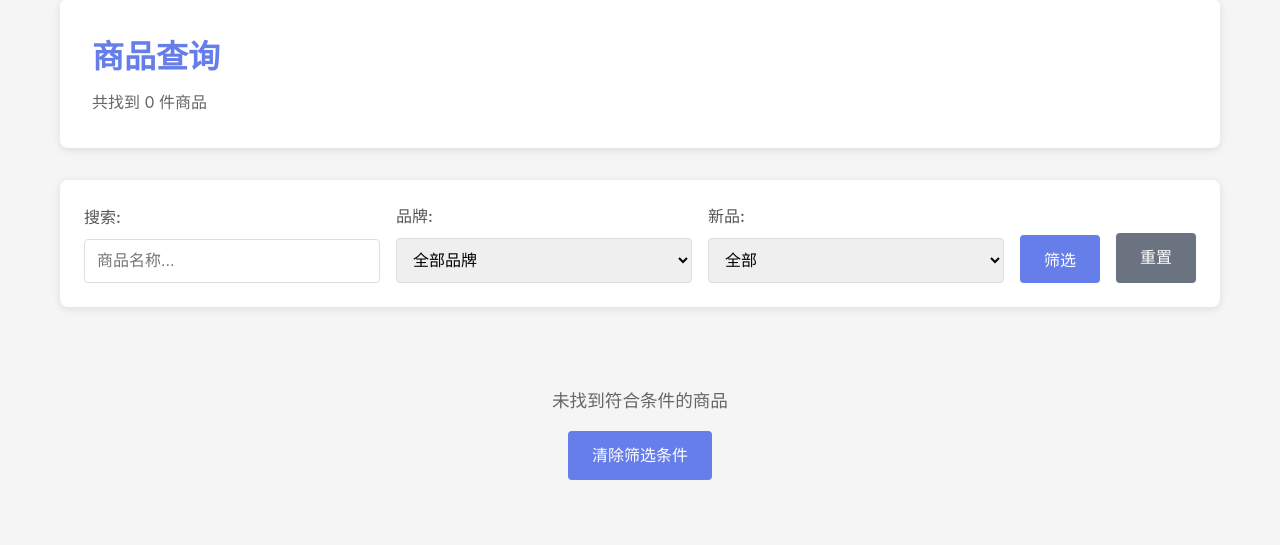
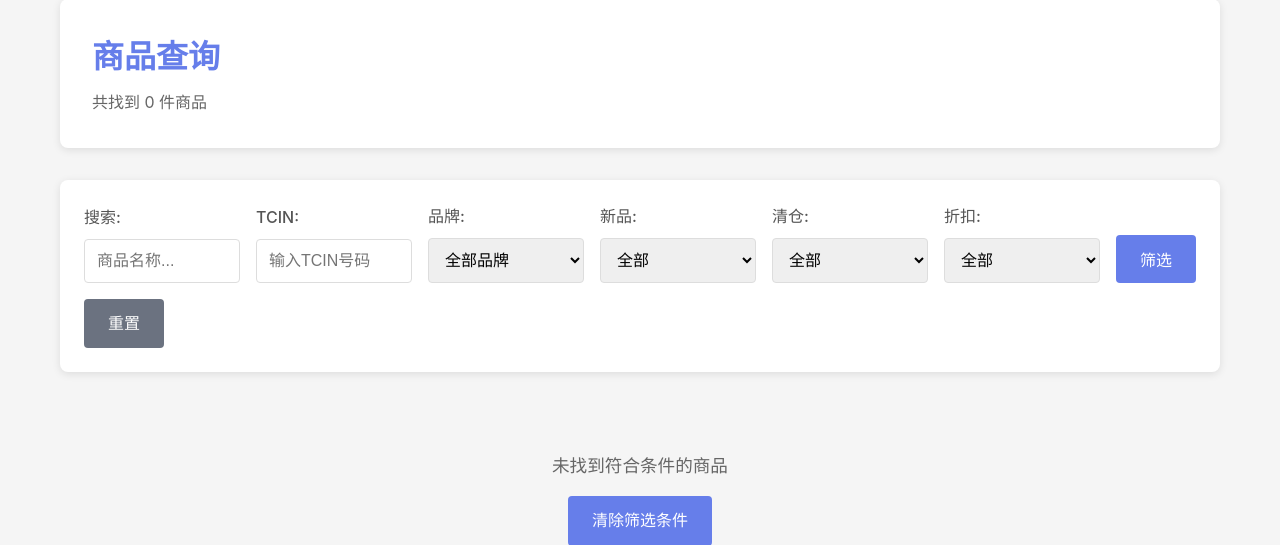
Before and after one commit to RaynaLi520/data0415-, a Flask app: page /products in a window 1280 px wide. Shown: the part 139-684 px from the top of the page. Run offline with Flask 3, Linux system fonts and the light colour scheme; data that the repository does not hold is empty.

Commit message:
Add TCIN search and clearance/discount filters
- Added TCIN exact search functionality
- Added clearance products filter (288 items)
- Added discounted products filter (883 items)
- Updated product listing page with new filter options
- Fixed daily new arrivals image URLs to use UUID format
- Updated placeholder image reference to SVG format

🤖 Generated with [Lingma](https://lingma.aliyun.com)

```diff
--- a/mission0415-/FAAM/app.py
+++ b/mission0415-/FAAM/app.py
@@ -124,6 +124,9 @@ def products():
     brand = request.args.get('brand', '')
     is_new = request.args.get('is_new', '')
     search = request.args.get('search', '')
+    tcin = request.args.get('tcin', '')
+    is_clearance = request.args.get('is_clearance', '')
+    has_discount = request.args.get('has_discount', '')
     page = request.args.get('page', 1, type=int)
     per_page = 24
 
@@ -142,6 +145,19 @@ def products():
     if is_new == 'yes':
         query += ' AND is_new = "Yes"'
         count_query += ' AND is_new = "Yes"'
+
+    if tcin:
+        query += ' AND tcin = ?'
+        count_query += ' AND tcin = ?'
+        params.append(tcin)
+
+    if is_clearance == 'yes':
+        query += ' AND is_clearance = "Yes"'
+        count_query += ' AND is_clearance = "Yes"'
+
+    if has_discount == 'yes':
+        query += ' AND (discount_percentage IS NOT NULL AND discount_percentage != "" AND discount_percentage != "0%")'
+        count_query += ' AND (discount_percentage IS NOT NULL AND discount_percentage != "" AND discount_percentage != "0%")'
 
     if search:
         query += ' AND (title LIKE ? OR brand LIKE ?)'
@@ -167,6 +183,9 @@ def products():
                          brand=brand,
                          is_new=is_new,
                          search=search,
+                         tcin=tcin,
+                         is_clearance=is_clearance,
+                         has_discount=has_discount,
                          total=total)
 
 @app.route('/new-arrivals')
--- a/mission0415-/FAAM/templates/new_arrivals.html
+++ b/mission0415-/FAAM/templates/new_arrivals.html
@@ -25,7 +25,7 @@
     <div class="product-card">
         <div class="product-image">
             {% if product.image_url %}
-            <img src="{{ product.image_url }}" alt="{{ product.title }}" onerror="this.src='/static/images/placeholder.jpg'">
+            <img src="{{ product.image_url }}" alt="{{ product.title }}" onerror="this.src='/static/images/placeholder.svg'">
             {% else %}
             <div class="no-image">暂无图片</div>
             {% endif %}
@@ -40,8 +40,8 @@
                 <span class="current-price">${{ "%.2f"|format(product.price) if product.price else 'N/A' }}</span>
             </div>
 
-            {% if product.color %}
-            <p class="product-color">颜色: {{ product.color }}</p>
+            {% if product.color_summary %}
+            <p class="product-color">{{ product.color_summary }}</p>
             {% endif %}
 
             <div class="product-actions">
--- a/mission0415-/FAAM/templates/products.html
+++ b/mission0415-/FAAM/templates/products.html
@@ -13,6 +13,11 @@
         <div class="filter-group">
             <label for="search">搜索:</label>
             <input type="text" id="search" name="search" value="{{ search }}" placeholder="商品名称...">
+        </div>
+
+        <div class="filter-group">
+            <label for="tcin">TCIN:</label>
+            <input type="text" id="tcin" name="tcin" value="{{ tcin }}" placeholder="输入TCIN号码">
         </div>
 
         <div class="filter-group">
@@ -32,6 +37,22 @@
             </select>
         </div>
 
+        <div class="filter-group">
+            <label for="is_clearance">清仓:</label>
+            <select id="is_clearance" name="is_clearance">
+                <option value="">全部</option>
+                <option value="yes" {% if is_clearance == 'yes' %}selected{% endif %}>仅看清仓</option>
+            </select>
+        </div>
+
+        <div class="filter-group">
+            <label for="has_discount">折扣:</label>
+            <select id="has_discount" name="has_discount">
+                <option value="">全部</option>
+                <option value="yes" {% if has_discount == 'yes' %}selected{% endif %}>仅看折扣</option>
+            </select>
+        </div>
+
         <button type="submit" class="btn btn-primary">筛选</button>
         <a href="{{ url_for('products') }}" class="btn btn-secondary">重置</a>
     </form>
@@ -43,7 +64,7 @@
     <div class="product-card">
         <div class="product-image">
             {% if product.image_url %}
-            <img src="{{ product.image_url }}" alt="{{ product.title }}" onerror="this.src='/static/images/placeholder.jpg'">
+            <img src="{{ product.image_url }}" alt="{{ product.title }}" onerror="this.src='/static/images/placeholder.svg'">
             {% else %}
             <div class="no-image">暂无图片</div>
             {% endif %}
@@ -74,8 +95,8 @@
             </div>
             {% endif %}
 
-            {% if product.color %}
-            <p class="product-color">颜色: {{ product.color }}</p>
+            {% if product.color_summary %}
+            <p class="product-color">{{ product.color_summary }}</p>
             {% endif %}
 
             {% if product.size_summary %}
@@ -95,13 +116,13 @@
 {% if total_pages > 1 %}
 <div class="pagination">
     {% if page > 1 %}
-    <a href="?page={{ page - 1 }}&brand={{ brand }}&is_new={{ is_new }}&search={{ search }}" class="page-link">&laquo; 上一页</a>
+    <a href="?page={{ page - 1 }}&brand={{ brand }}&is_new={{ is_new }}&search={{ search }}&tcin={{ tcin }}&is_clearance={{ is_clearance }}&has_discount={{ has_discount }}" class="page-link">&laquo; 上一页</a>
     {% endif %}
 
     <span class="page-info">第 {{ page }} / {{ total_pages }} 页</span>
 
     {% if page < total_pages %}
-    <a href="?page={{ page + 1 }}&brand={{ brand }}&is_new={{ is_new }}&search={{ search }}" class="page-link">下一页 &raquo;</a>
+    <a href="?page={{ page + 1 }}&brand={{ brand }}&is_new={{ is_new }}&search={{ search }}&tcin={{ tcin }}&is_clearance={{ is_clearance }}&has_discount={{ has_discount }}" class="page-link">下一页 &raquo;</a>
     {% endif %}
 </div>
 {% endif %}
```
